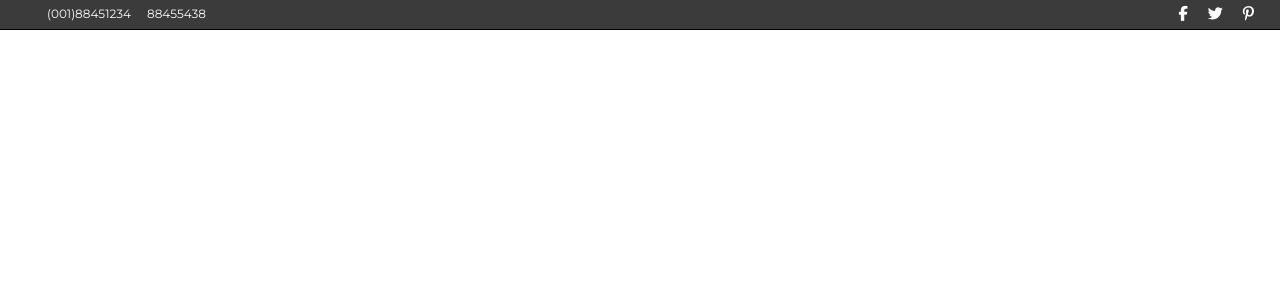
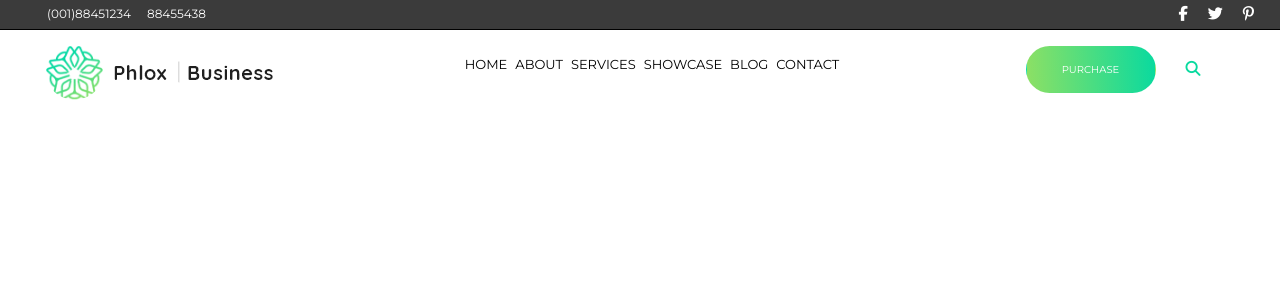
Before and after one commit to Francesco-Alquati/proj-html-vuejs, a Vue app: page / in a window 1280 px wide. Shown: the top 300 px of the page. Built offline with nearby package versions, Linux system fonts and the light colour scheme.

Commit message:
[UPD] Added logo and other info into header section

```diff
--- a/src/components/AppHeader.vue
+++ b/src/components/AppHeader.vue
@@ -5,8 +5,8 @@ export default {
 </script>
 <template>
     <header>
-        <div class="container-fluid">
-            <div class="row contacts border-bottom border-black">
+        <div class="container-fluid contacts border-bottom border-black">
+            <div class="row">
                 <div class="col-6">
                     <div class="numbers">
                         <span class="landline">(001)88451234</span>
@@ -19,15 +19,25 @@ export default {
                     <i class="fab fa-pinterest-p"></i>
                 </div>
             </div>
+        </div>
+        <div class="container-fluid align-items-center">
             <div class="row">
-                <div class="col-3">
-
+                <div class="col-3 p-3 text-center">
+                    <img src="/public/logo.png" alt="">
                 </div>
-                <div class="col-6">
-
+                <div class="col-6 d-flex justify-content-center">
+                    <ul class="text-uppercase">
+                        <li><a href="#">home</a></li>
+                        <li><a href="#">about</a></li>
+                        <li><a href="#">services</a></li>
+                        <li><a href="#">showcase</a></li>
+                        <li><a href="#">blog</a></li>
+                        <li><a href="#">contact</a></li>
+                    </ul>
                 </div>
-                <div class="col-3">
-
+                <div class="col-3 text-center p-3">
+                    <button class="btn rounded-pill text-uppercase">purchase</button>
+                    <i class="fas fa-magnifying-glass ms-4"></i>
                 </div>
             </div>
         </div>
@@ -50,5 +60,27 @@ i{
     font-size: 15px;
     padding: 6px;
 }
+ul{
+    display: flex;
+    align-items: center;
+    font-size: 13px;
+}
+li{
+    margin-right: 8px;
+}
+a{
+    color: black;
+}
+button{
+    background: rgb(9,218,159);
+    background: linear-gradient(266deg, rgba(9,218,159,1) 0%, rgba(141,224,100,1) 100%);
+    color: white;
+    padding: 15px;
+    font-size: 10px;
+    width: 130px;
+}
+.fa-magnifying-glass{
+    color: rgb(9,218,159);
+}
 
 </style>
--- a/src/styles/generals.scss
+++ b/src/styles/generals.scss
@@ -11,3 +11,11 @@
 body {
     font-family: $main_font;
 }
+
+ul {
+    list-style-type: none;
+}
+
+a {
+    text-decoration: none;
+}
```
Also changed, not shown: public/logo.png (added), public/scarpe_gialle.jpg (added).
